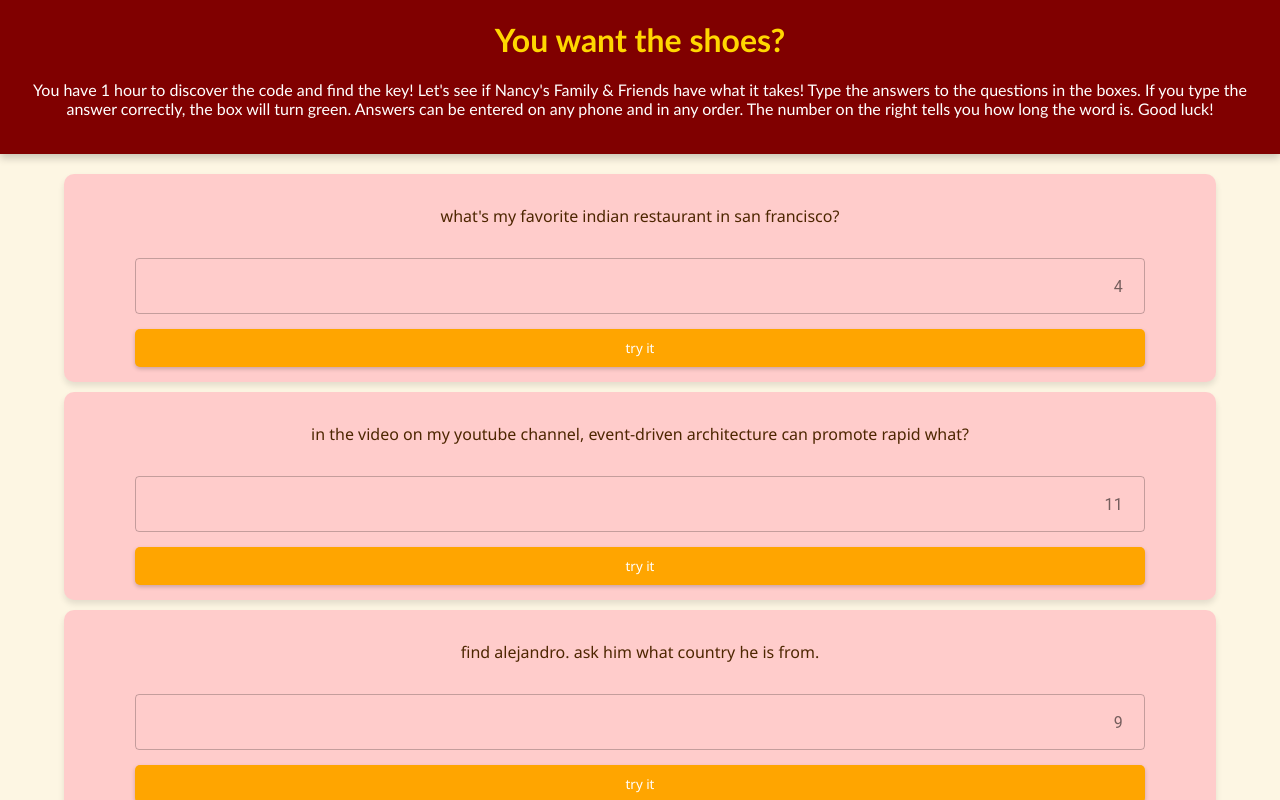
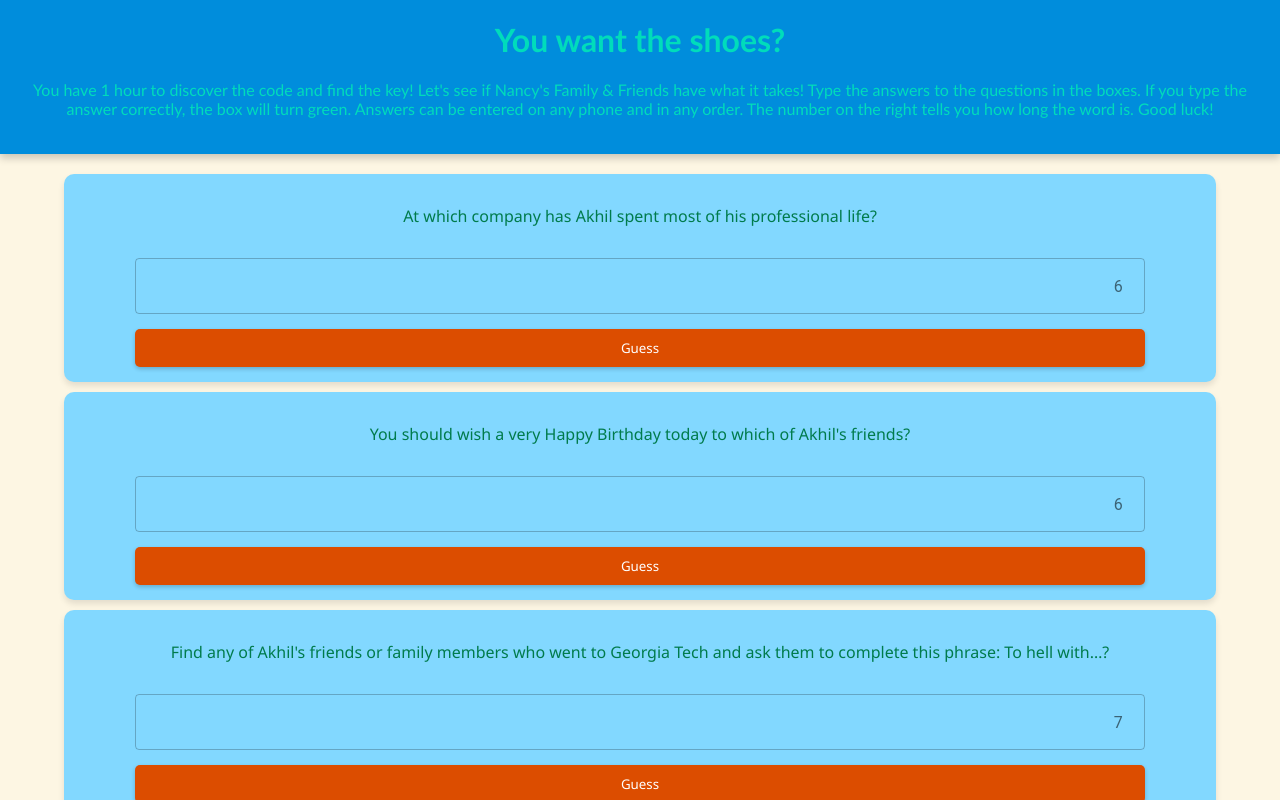
Before and after one commit to anandkumarpatel/demo-game, a React (Create React App) app: page / in a window 1280 px wide. Built offline with nearby package versions, Linux system fonts and the light colour scheme.

Commit message:
akhil wedding

```diff
--- a/package.json
+++ b/package.json
@@ -1,5 +1,5 @@
 {
-  "name": "demoapp",
+  "name": "Demo Game",
   "version": "0.1.0",
   "private": true,
   "dependencies": {
@@ -13,13 +13,17 @@
     "@types/node": "^16.18.68",
     "@types/react": "^18.2.45",
     "@types/react-dom": "^18.2.18",
+    "gh-pages": "^6.1.1",
     "react": "^18.2.0",
     "react-dom": "^18.2.0",
     "react-scripts": "5.0.1",
     "typescript": "^4.9.5",
     "web-vitals": "^2.1.4"
   },
+  "homepage": "https://anandkumarpatel.github.io/demo-game",
   "scripts": {
+    "predeploy": "npm run build",
+    "deploy": "gh-pages -d build",
     "start": "react-scripts start",
     "build": "react-scripts build",
     "test": "react-scripts test",
--- a/src/App.css
+++ b/src/App.css
@@ -1,16 +1,37 @@
-/* General Styling */
+:root {
+  --color-primary-1: #008ddc;
+  --color-primary-2: #82d8ff;
+  --color-complementary: #dc4d00;
+  --color-analogous-1: #00dcbb;
+  --color-analogous-2: #0021dc;
+  --color-analogous-3: #007b4c;
+  --color-triadic-1: #4d00dc;
+  --color-triadic-2: #dc008f;
+}
+
+code {
+  font-family: source-code-pro, Menlo, Monaco, Consolas, 'Courier New',
+    monospace;
+}
+
+
 body {
   background-color: #FDF6E3; /* Soft cream */
-  font-family: 'Segoe UI', Tahoma, Geneva, Verdana, sans-serif; /* Clear and legible */
+  font-family: 'Segoe UI', Tahoma, Geneva, Verdana, sans-serif -apple-system, BlinkMacSystemFont, 'Segoe UI', 'Roboto', 'Oxygen',
+  'Ubuntu', 'Cantarell', 'Fira Sans', 'Droid Sans', 'Helvetica Neue',
+  sans-serif; /* Clear and legible */
   margin: 0;
   padding: 0;
   text-align: center;
+  -webkit-font-smoothing: antialiased;
+  -moz-osx-font-smoothing: grayscale;
+
 }
 
 /* Title Card */
 .title-card {
-  background-color: #800000; /* Deep red */
-  color: gold;
+  background-color: var(--color-primary-1);
+  color: var(--color-analogous-1);
   font-family: 'Trebuchet MS', Helvetica, sans-serif; /* Stylish yet readable */
   padding: 20px;
   margin-bottom: 20px;
@@ -23,7 +44,7 @@ body {
 
 .quiz-info {
   font-family: 'Trebuchet MS', Helvetica, sans-serif;
-  color: white;
+  color: var(--color-analogous-1);
 }
 
 /* Question Cards */
@@ -32,8 +53,8 @@ body {
   flex-direction: column;
   align-items: center;
   justify-content: center;
-  background-color: #FFCCCB; /* Light red */
-  color: #4D2600; /* Dark brown */
+  background-color: var(--color-primary-2);
+  color: var(--color-analogous-3);
   font-family: 'Segoe UI', Tahoma, Geneva, Verdana, sans-serif; /* Clear and legible */
   padding: 15px;
   margin: 10px 5%;
@@ -46,19 +67,19 @@ body {
 /* Text Input Field and Submit Button */
 .input-wrapper {
   /* background-color: #FFF8E7; */
-  border: 1px solid gold;
+  border: 1px solid var(--color-complementary);
   width: 90%; /* Width of the input field */
 }
 
 .input-field {
-  border: 1px solid gold;
+  border: 1px solid var(--color-complementary);
   padding: 10px;
   margin-bottom: 10px; /* Space between input field and button */
   border-radius: 5px;
 }
 
 .submit-button {
-  background-color: #FFA500; /* Vibrant orange */
+  background-color: var(--color-complementary); /* Vibrant orange */
   color: white;
   font-family: 'Segoe UI', Tahoma, Geneva, Verdana, sans-serif; /* Bold and clear */
   padding: 10px 20px;
@@ -70,16 +91,16 @@ body {
 }
 
 .submit-button:hover {
-  background-color: #E69500; /* Darker orange */
+  background-color: var(--color-complementary); /* Darker orange */
 }
 
 /* Answer Div */
 .answer-div {
-  background-color: #008080; /* Teal */
-  color: #ff8c00; /* Cream */
-  font-family: 'Segoe UI', Tahoma, Geneva, Verdana, sans-serif; /* Clear and legible */
+  background-color: var(--color-analogous-1);
+  color: var(--color-complementary);
+  font-family: 'Segoe UI', Tahoma, Geneva, Verdana, sans-serif;
   padding: 15px;
-  width: 90%; /* Width of the button */
+  width: 90%;
   margin: 10px 5%;
   border-radius: 10px;
   box-shadow: 0 4px 6px rgba(0, 0, 0, 0.1);
--- a/src/App.tsx
+++ b/src/App.tsx
@@ -1,105 +1,52 @@
+import { Box, useTheme } from '@mui/material'
 import { useState } from 'react'
 import './App.css'
-import logo from './logo.svg'
-import { Box, Button, Card, CardContent, Container, InputAdornment, Paper, Stack, TextField, Typography, styled, useTheme } from '@mui/material'
+import IntoCard from './IntroCard'
 import QACard from './QACard'
-import IntoCard from './IntroCard'
+import FinalCard from './FinalCard'
 
 function App() {
   const [answers, setAnswers] = useState<Record<string, string>>({})
   const theme = useTheme()
   const questions = [
-    {
-      question: "what's my favorite indian restaurant in san francisco?",
-      answer: 'Mela',
-    },
-    {
-      question: 'in the video on my youtube channel, event-driven architecture can promote rapid what?',
-      answer: 'prototYping',
-    },
-    {
-      question: 'find alejandro. ask him what country he is from.',
-      answer: 'argentina',
-    },
-    {
-      question: 'my second instagram post contains glasses made by what company?',
-      answer: 'snaPchat',
-    },
-    {
-      question: 'find jorge and adk him what he is known for.',
-      answer: 'laugH',
-    },
-    {
-      question: "the two precious stones on the sides of nancy's wedding ring refer to houses in school?",
-      answer: 'hOgwarts',
-    },
-    {
-      question: 'find my elementary school friend and get his last name.',
-      answer: 'kesayaN',
-    },
-    {
-      question: 'find anton. ask him what country he is from.',
-      answer: 'ukrainE',
-    },
-    {
-      question: 'find suhag and purvi and ask them what town they are from.',
-      answer: 'mcrae',
-    },
-    {
-      question: 'what is my dj name?',
-      answer: 'fAze',
-    },
-    {
-      question: "what is the name of my family's pet bird?",
-      answer: 'Ramu',
-    },
-    {
-      question: 'what color shirt is my snapchat avatar wearing?',
-      answer: 'whitE',
-    },
-    {
-      question: 'find bob. what is his real name?',
-      answer: 'Ashish',
-    },
-    {
-      question: 'in what country was my facebook profile picture?',
-      answer: 'ireland',
-    },
-    {
-      question: 'i got a flat tire on the way to what meetup? (check my twitter)',
-      answer: 'doCker',
-    },
-    {
-      question: 'what fraternity was i in?',
-      answer: 'aiO',
-    },
-    {
-      question: 'my mixes on soundcloud are measured in?',
-      answer: 'Degrees',
-    },
-    {
-      question: 'i like sharing knowledge via fun what? (check my linkedin)',
-      answer: 'newslEtters',
-    },
+    { question: 'At which company has Akhil spent most of his professional life?', answer: 'vmWare' },
+    { question: "You should wish a very Happy Birthday today to which of Akhil's friends?", answer: 'madHav' },
+    { question: "Find any of Akhil's friends or family members who went to Georgia Tech and ask them to complete this phrase: To hell with…?", answer: 'gEorgia' },
+    { question: "Akhil's friend Anand developed this devious but brilliant game! Anand started his career at which popular AI chip company?", answer: 'Nvidia' },
+    { question: "In Akhil's Facebook profile picture, what is the brand of his jacket?", answer: 'nIke' },
+    { question: 'Find Chris and ask him who he thinks is the best basketball team on the face of the planet.', answer: 'piStons' },
+    { question: 'Priya, Vishu, Nikhil, and Akhil once missed a train trying to get to which PNW city?', answer: 'portlaNd' },
+    { question: 'Gunan was a recent contestant on which popular TV game show?', answer: 'jEopardy' },
+    { question: "What is Amu's real name?", answer: 'miHir' },
+    { question: 'What is the first name of the comedian that Neha and Akhil watched on their first date?', answer: 'hAsan' },
+    { question: 'Where in Montana did Akhil coach soccer?', answer: 'misSoula' },
+    { question: 'Lesly, Akhil, and Amu once camped outside to save money while attending the world cup in which country?', answer: 'Brazil' },
+    { question: "Which 'corner' Colorado city is Maddie from?", answer: 'Durango' },
+    { question: 'Akhil has 3 friends with the same name. What is their name? Hint: they are all Ismaili', answer: 'Ali' },
+    { question: "What is Tina's profession?", answer: 'lawYer' },
   ]
 
+  const isSolved = Object.keys(answers).length === questions.length
   return (
     <Box sx={{ width: '100vw', height: '100vh', overflow: 'scroll' }}>
       <IntoCard />
       {questions.map(({ question, answer }) => {
         return (
           <QACard
+            key={question}
             question={question}
             answer={answer}
-            onFinish={(a) =>
+            onFinish={(a) => {
+              console.log('onFinish', a, question, answers, answers[question] === a)
               setAnswers({
                 ...answers,
                 [question]: a,
               })
-            }
+            }}
           />
         )
       })}
+      {isSolved ? <FinalCard /> : null}
     </Box>
   )
 }
--- /dev/null
+++ b/src/FinalCard.tsx
@@ -0,0 +1,14 @@
+import { FunctionComponent } from 'react'
+import { BasicPaper } from './styles'
+import { Typography } from '@mui/material'
+
+const FinalCard: FunctionComponent = () => {
+  return (
+    <div className='title-card'>
+      <h1>Now Open the Lock!</h1>
+      <p className='quiz-info'>The lock code has something to do with CaPiTalS</p>
+    </div>
+  )
+}
+
+export default FinalCard
--- a/src/QACard.tsx
+++ b/src/QACard.tsx
@@ -29,6 +29,9 @@ const QACard: React.FC<Props> = ({ question, answer, initRes, onFinish }) => {
         onChange={(e) => {
           setIsWrong(false)
           setAnswerText(e.target.value)
+          if (e.target.value === answer) {
+            onFinish(answer)
+          }
         }}
         InputProps={{
           inputProps: {
@@ -58,7 +61,7 @@ const QACard: React.FC<Props> = ({ question, answer, initRes, onFinish }) => {
           }
         }}
       >
-        try it
+        Guess
       </button>
     </>
   )
--- a/src/index.css
+++ /dev/null
@@ -1,13 +0,0 @@
-body {
-  margin: 0;
-  font-family: -apple-system, BlinkMacSystemFont, 'Segoe UI', 'Roboto', 'Oxygen',
-    'Ubuntu', 'Cantarell', 'Fira Sans', 'Droid Sans', 'Helvetica Neue',
-    sans-serif;
-  -webkit-font-smoothing: antialiased;
-  -moz-osx-font-smoothing: grayscale;
-}
-
-code {
-  font-family: source-code-pro, Menlo, Monaco, Consolas, 'Courier New',
-    monospace;
-}
--- a/src/index.tsx
+++ b/src/index.tsx
@@ -4,7 +4,6 @@ import React from 'react'
 import ReactDOM from 'react-dom/client'
 import App from './App'
 import './App.css'
-import './index.css'
 import reportWebVitals from './reportWebVitals'
 
 const theme = createTheme({
```
Also changed, not shown: 2 other files (tests, documents, lock files or other folders).
